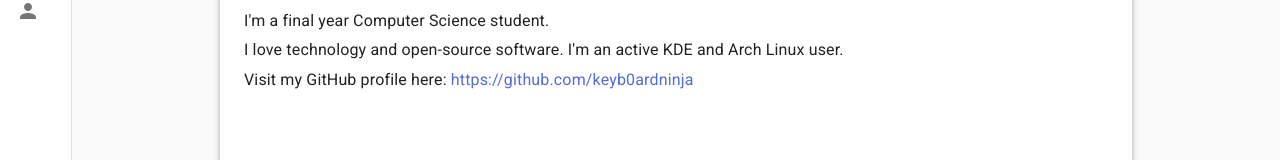
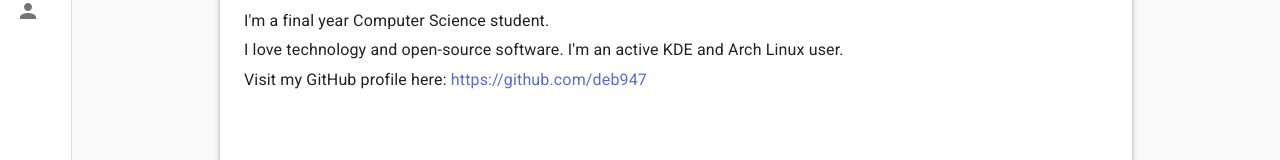
Before and after one commit to debnath-d/lifesaver, a Next.js app: page /lifesaver/about in a window 1280 px wide. Shown: the part 182-342 px from the top of the page. Built offline with nearby package versions, Linux system fonts and the light colour scheme.

Commit message:
Made slight change to about page

```diff
--- a/pages/about.tsx
+++ b/pages/about.tsx
@@ -65,7 +65,7 @@ export default function About() {
                         Visit my GitHub profile here:{' '}
                         <Link href="https://github.com/keyb0ardninja" passHref>
                             <MUILink variant="inherit">
-                                https://github.com/keyb0ardninja
+                                https://github.com/deb947
                             </MUILink>
                         </Link>
                     </Typography>
```
